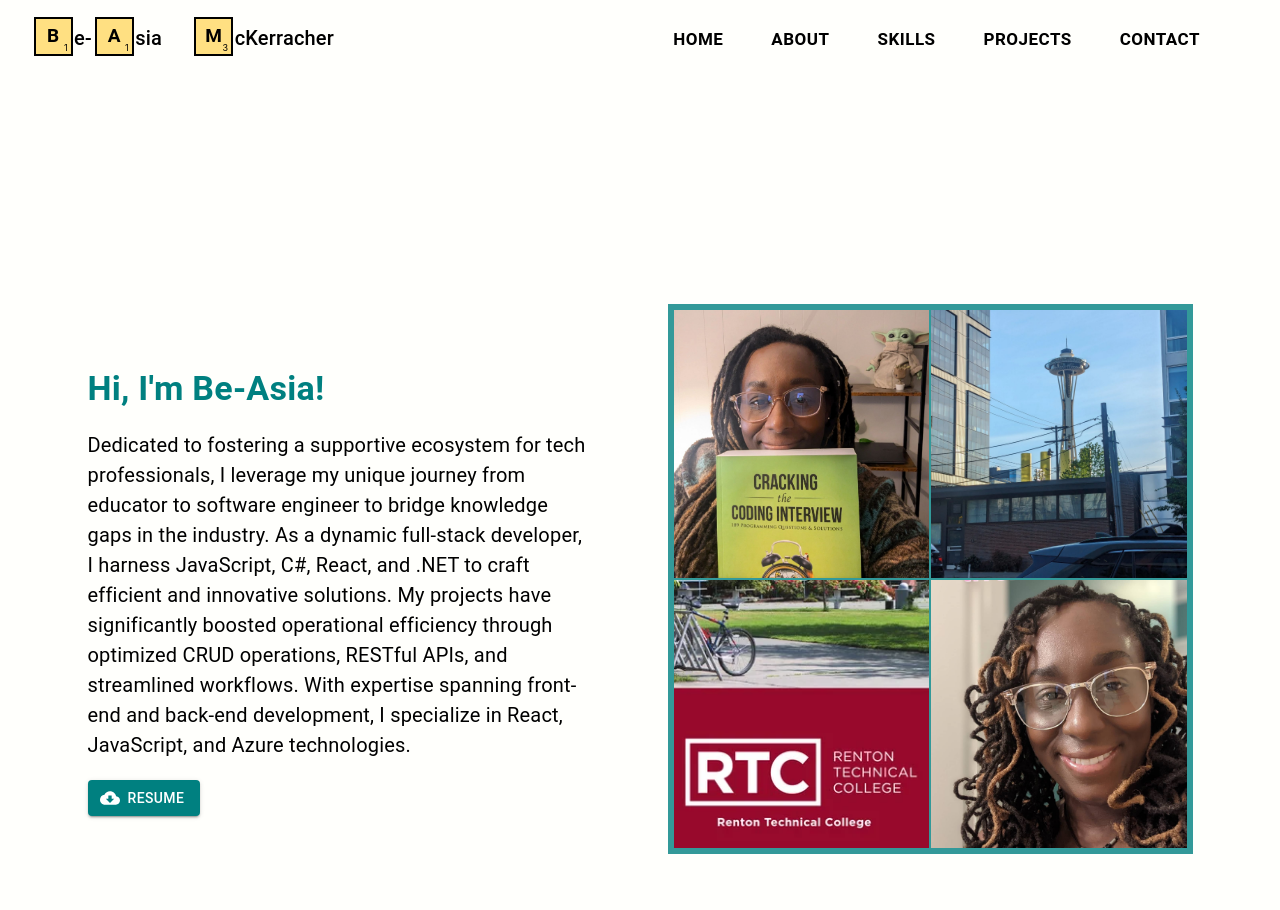
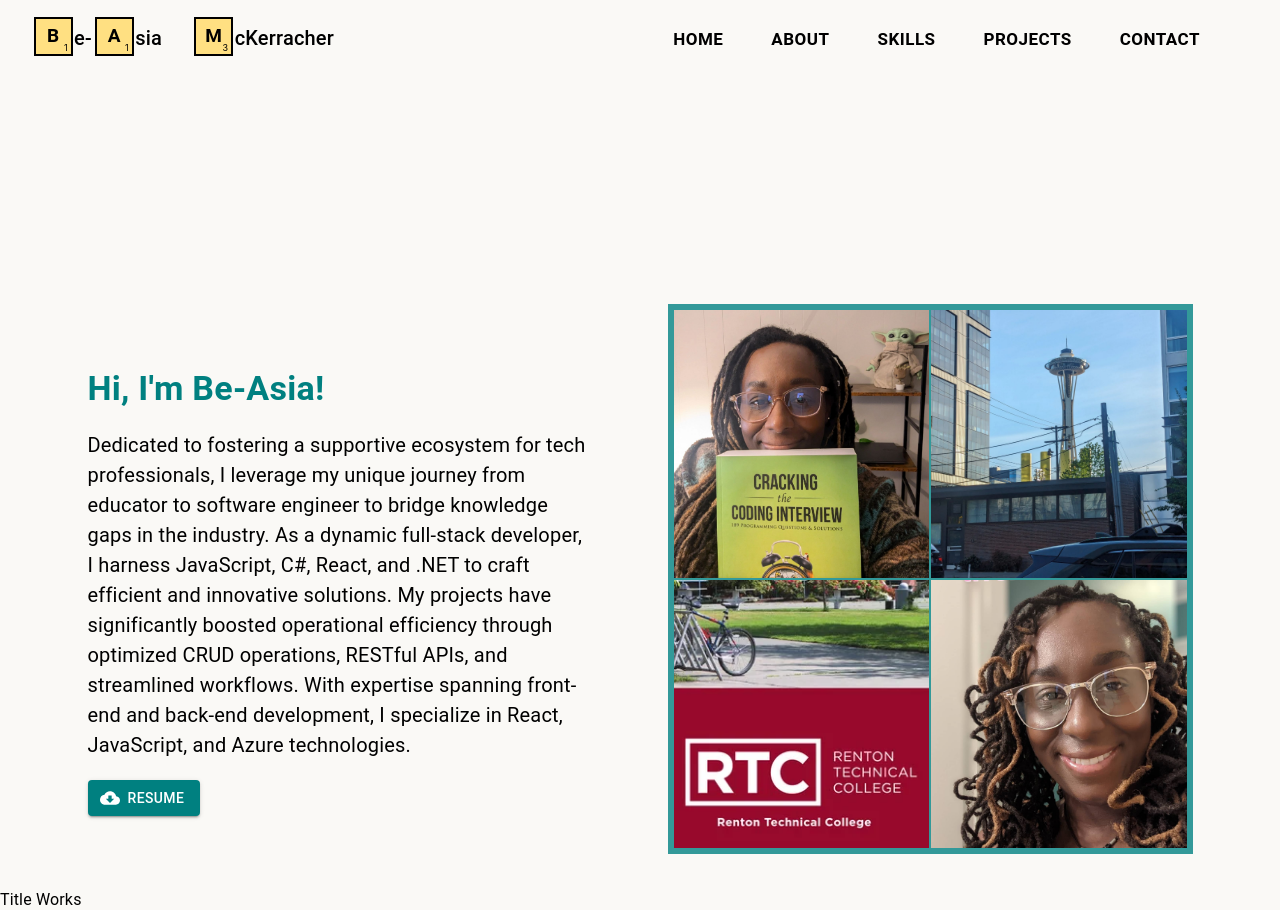
Before and after one commit to amerigirl/website, a React (Create React App) app: page / in a window 1280 px wide. Shown: the top 910 px of the page. Built offline with nearby package versions, Linux system fonts and the light colour scheme.

Commit message:
adding a title section

```diff
--- a/src/App.js
+++ b/src/App.js
@@ -8,6 +8,7 @@ import SkillsCardComponent from "./Components/CardSection/Cards/SkillsCardCompon
 import AboutCardComponent from "./Components/CardSection/Cards/AboutCardComponent.jsx";
 import ProjectsCardComponent from "./Components/CardSection/Cards/ProjectsCardComponent.jsx";
 import ContactForm from "./Components/ContactForm/ContactForm.jsx";
+import CardSectionTitle from "./Components/CardSectionTitle.jsx";
 
 
 const theme = createTheme({
@@ -29,6 +30,7 @@ function App() {
       <ThemeProvider theme={theme}>
         <Navbar />
         <LandingSection />
+        <CardSectionTitle/>
         <Box
           sx={{
             display: "flex",
--- a/src/Components/CardSection/CardComponent.jsx
+++ b/src/Components/CardSection/CardComponent.jsx
@@ -1,7 +1,6 @@
 import React from "react";
-import { Container, styled, CardContent, Card } from "@mui/material";
+import { Container, styled, CardContent, Card, Typography, Box } from "@mui/material";
 import { blueGrey } from "@mui/material/colors";
-import ScrabblePiece from "../ScrabblePiece";
 
 const StyledCard = styled(Card)(() => ({
   backgroundColor: "white",
@@ -13,8 +12,9 @@ const StyledCard = styled(Card)(() => ({
 
 const CardComponent = ({ children }) => {
   return (
-    <div>
+    <Box>
       <Container>
+
         <StyledCard
           variant="outlined"
           sx={{
@@ -38,7 +38,7 @@ const CardComponent = ({ children }) => {
           </CardContent>
         </StyledCard>
       </Container>
-    </div>
+    </Box>
   );
 };
 
--- /dev/null
+++ b/src/Components/CardSectionTitle.jsx
@@ -0,0 +1,14 @@
+import { Typography, Box } from "@mui/material";
+import React from "react";
+
+const CardSectionTitle = () => {
+  return (
+    <>
+      <Box>
+        <Typography>Title Works</Typography>
+      </Box>
+    </>
+  );
+};
+
+export default CardSectionTitle;
--- a/src/Components/LandingSection.jsx
+++ b/src/Components/LandingSection.jsx
@@ -32,7 +32,7 @@ const LandingSection = () => {
           gap: "5rem",
           height: "61vh",
           marginTop: "15rem",
-          marginBottom: "10rem",
+          marginBottom: "6rem",
         }}
       >
         <Box
--- a/src/index.css
+++ b/src/index.css
@@ -5,7 +5,7 @@ body {
     sans-serif;
   -webkit-font-smoothing: antialiased;
   -moz-osx-font-smoothing: grayscale;
-  background-color:rgb(255, 255, 252);
+  background-color:rgb(250, 249, 246)
 }
 
 code {
```
